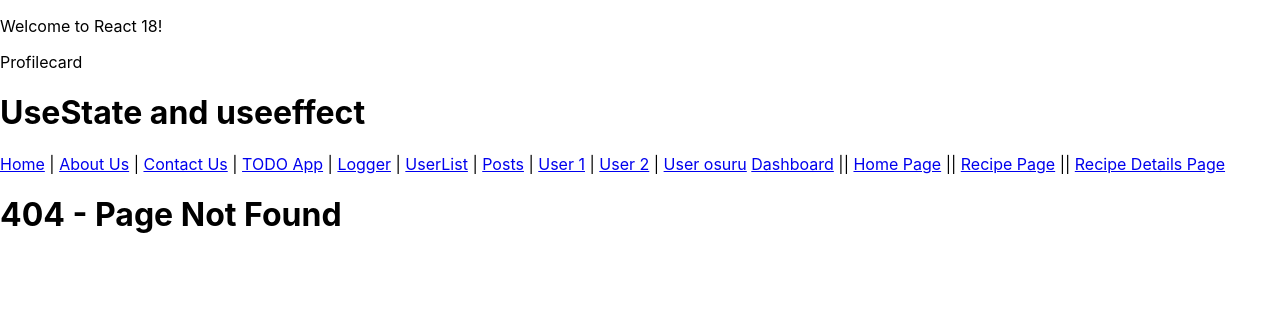
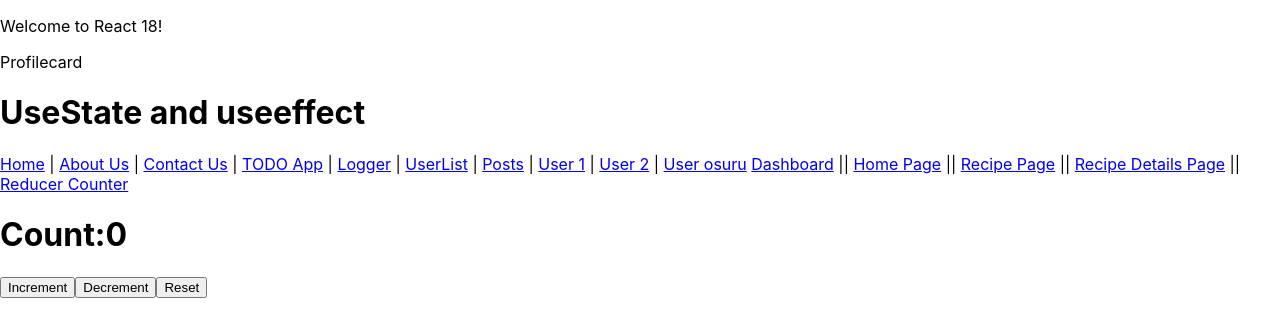
Before and after one commit to linscot10/Reactjs, a React (Create React App) app: page /reduceCounter in a window 1280 px wide. Shown: the top 336 px of the page. Built offline with nearby package versions, Linux system fonts and the light colour scheme.

Commit message:
counter app with useReducer

```diff
--- a/src/App.js
+++ b/src/App.js
@@ -24,6 +24,7 @@ import NotFound from "./NotFound";
 import RecipeDetails from "./RecipeDetails";
 import RecipeHome from "./RecipeHome";
 import Recipes from "./Recipes";
+import CounterReducer from "./CounterReducer";
 
 function App() {
   return (
@@ -66,7 +67,7 @@ function App() {
 
       <BrowserRouter>
         <nav>
-          <Link to="/">Home</Link> | <Link to="/about">About Us</Link> | <Link to="/contact">Contact Us</Link> | <Link to="/todoApp">TODO App</Link> | <Link to="/logger">Logger</Link> | <Link to="/UsersList">UserList</Link> | <Link to="/posts">Posts</Link> | <Link to="/user/1" >User 1</Link> | <Link to="/user/2" >User 2</Link> | <Link to="/user/osuru" >User osuru</Link>   <Link to="/dashboard" >Dashboard</Link> || <Link to='/homeRecipe'> Home Page</Link> || <Link to='/recipe'> Recipe Page</Link> || <Link to='/recipeDetails/mchele'> Recipe Details Page</Link>
+          <Link to="/">Home</Link> | <Link to="/about">About Us</Link> | <Link to="/contact">Contact Us</Link> | <Link to="/todoApp">TODO App</Link> | <Link to="/logger">Logger</Link> | <Link to="/UsersList">UserList</Link> | <Link to="/posts">Posts</Link> | <Link to="/user/1" >User 1</Link> | <Link to="/user/2" >User 2</Link> | <Link to="/user/osuru" >User osuru</Link>   <Link to="/dashboard" >Dashboard</Link> || <Link to='/homeRecipe'> Home Page</Link> || <Link to='/recipe'> Recipe Page</Link> || <Link to='/recipeDetails/mchele'> Recipe Details Page</Link> || <Link to='/reduceCounter'> Reducer Counter</Link>
         </nav>
         <Routes>
           <Route path="/" element={<Home />} />
@@ -95,6 +96,7 @@ function App() {
           <Route path="/homeRecipe" element={<RecipeHome />} />
           <Route path="/recipeDetails/:id" element={<RecipeDetails />} />
           <Route path="/recipe" element={<Recipes />} />
+          <Route path="/reduceCounter" element={<CounterReducer />} />
 
         </Routes>
       </BrowserRouter>
--- /dev/null
+++ b/src/CounterReducer.js
@@ -0,0 +1,33 @@
+import React, { useReducer } from 'react'
+
+const initialState = { count: 0 }
+
+function reducer(state, action) {
+    switch (action.type) {
+        case "increment":
+            return { count: state.count + 1 };
+        case "decrement":
+            return { count: state.count - 1 };
+        case "reset":
+            return { count: 0 };
+        default:
+            throw new Error("Unknown action type");
+    }
+}
+
+const CounterReducer = () => {
+
+    const [state, dispatch] = useReducer(reducer, initialState);
+
+
+    return (
+        <div>
+            <h1>Count:{state.count}</h1>
+            <button onClick={() => dispatch({ type: "increment" })}>Increment</button>
+            <button onClick={() => dispatch({ type: "decrement" })}>Decrement</button>
+            <button onClick={() => dispatch({ type: "reset" })}>Reset</button>
+        </div>
+    )
+}
+
+export default CounterReducer
```
